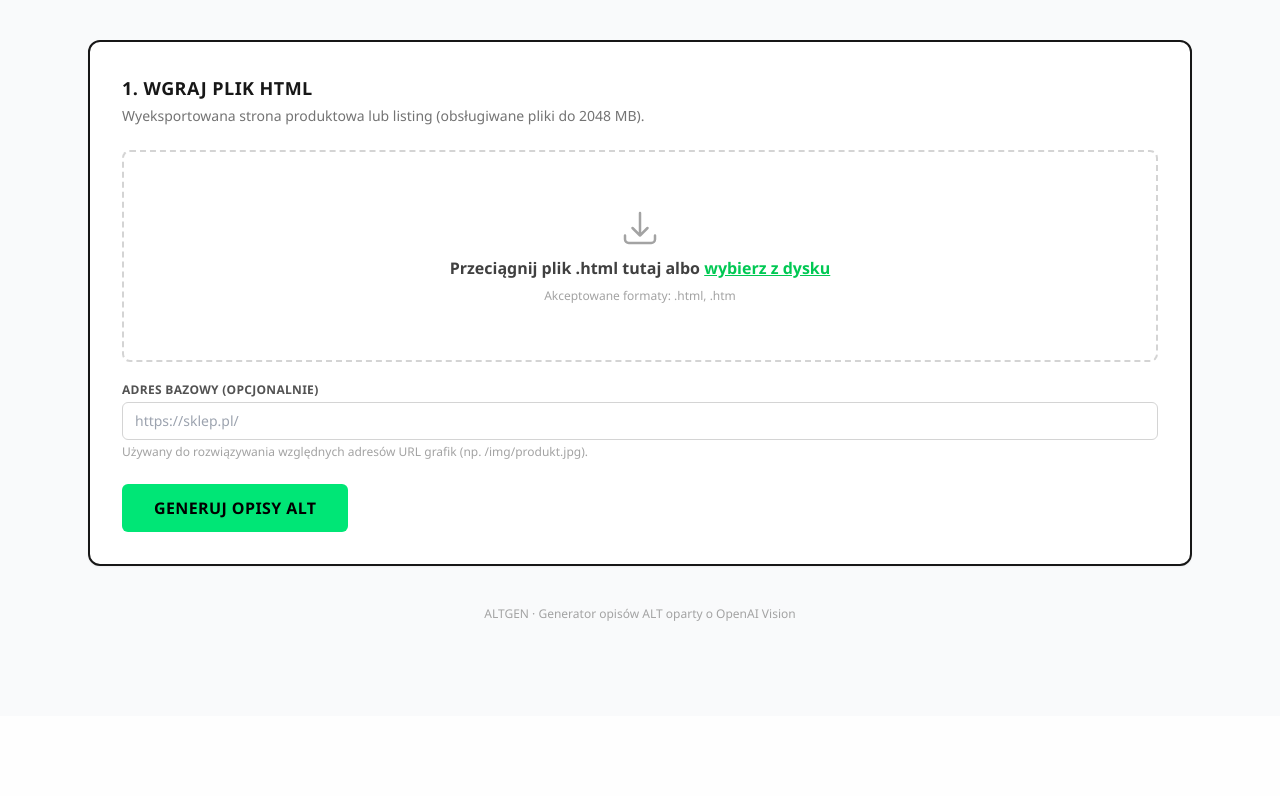
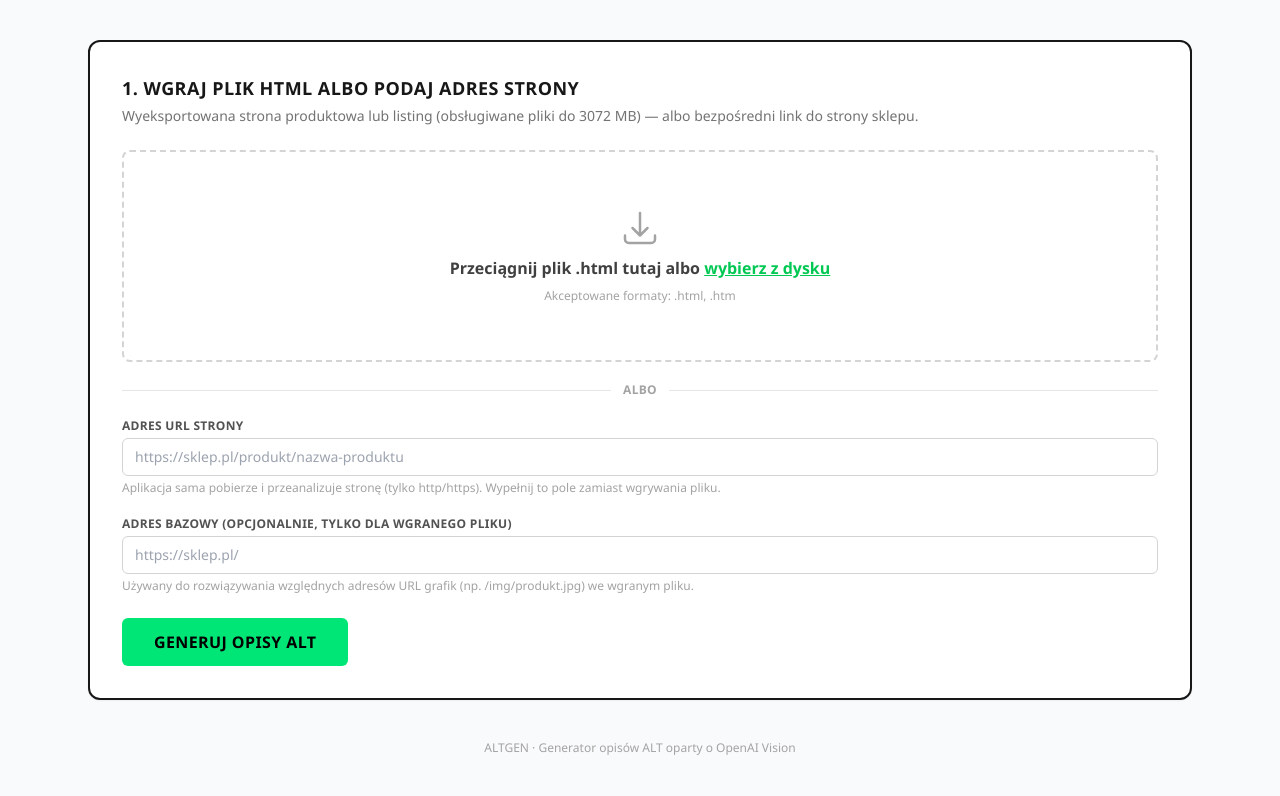
Before and after one commit to DepaMarcin/alt-generator-ecommerce, a Flask app: page / in a window 1280 px wide. Shown: the part 84-880 px from the top of the page. Before the commit the page ends 705 px from the top, so only its background shows below. Run offline with Flask 3, Linux system fonts and the light colour scheme; some libraries are stand-ins or nearby versions.

Commit message:
Aktualizacja i nowe funkcjonalności aplikacji

```diff
--- a/app.py
+++ b/app.py
@@ -24,10 +24,10 @@ load_dotenv()
 
 app = Flask(__name__)
 
-# Upload limits - HTML exports can be large (up to ~2 GB), but Werkzeug always
+# Upload limits - HTML exports can be large (up to ~3 GB), but Werkzeug always
 # spools multipart file parts to a disk-backed temp file, so RAM usage stays low
 # regardless of this cap; it only bounds total request size.
-MAX_CONTENT_LENGTH_MB = 2048
+MAX_CONTENT_LENGTH_MB = 3072
 app.config['MAX_CONTENT_LENGTH'] = MAX_CONTENT_LENGTH_MB * 1024 * 1024
 JOB_MAX_AGE_SECONDS = 3600      # Job retention time in memory (1h)
 MAX_WORKERS = 5                  # Number of parallel connections to OpenAI
@@ -82,7 +82,19 @@ PRODUCT_CONTAINER_RE = re.compile(
 )
 BREADCRUMB_RE = re.compile(r'breadcrumb|okruszk', re.IGNORECASE)
 BRAND_RE = re.compile(r'\b(brand|producer|manufacturer|marka|producent)\b', re.IGNORECASE)
-TITLE_RE = re.compile(r'(product[-_]?(name|title)|nazwa[-_]?produktu)', re.IGNORECASE)
+TITLE_RE = re.compile(
+    r'(product[-_]?(name|title)|nazwa[-_]?produktu|product-info-name)',
+    re.IGNORECASE,
+)
+
+# "Related/upsell/cross-sell" widgets (e.g. "Może Ci się spodobać") on real
+# product pages reuse product-card-like markup for their recommendation tiles -
+# those must never be mistaken for the products actually being alt-tagged.
+EXCLUDED_CONTAINER_RE = re.compile(
+    r'(related|cross-?sell|up-?sell|recommend|carousel|swiper|slider|'
+    r'you-?may-?also-?like|similar[-_]?products?|polecane|podobne)',
+    re.IGNORECASE,
+)
 
 IMG_SRC_ATTR_PRIORITY = ("data-lazy-src", "data-src", "data-original", "src")
 
@@ -171,10 +183,12 @@ def _first_match_text(elem, class_re) -> str:
     return ""
 
 
-def _extract_images(elem, base_url: str) -> list:
+def _extract_images(elem, base_url: str, skip_excluded: bool = False) -> list:
     urls = []
     seen = set()
     for img in elem.iter("img"):
+        if skip_excluded and _has_excluded_ancestor(img):
+            continue
         chosen = None
         for attr in IMG_SRC_ATTR_PRIORITY:
             v = img.get(attr)
@@ -204,6 +218,19 @@ def _looks_like_product_container(elem) -> bool:
     if not PRODUCT_CONTAINER_RE.search(_elem_classes_and_id(elem)):
         return False
     return elem.find(".//img") is not None
+
+
+def _has_excluded_ancestor(elem) -> bool:
+    """True if elem sits inside a related/upsell/cross-sell/carousel widget -
+    those reuse product-card-like markup for recommendation tiles, which are
+    never the actual product(s) being alt-tagged on the page."""
+    parent = elem.getparent()
+    while parent is not None:
+        tag = parent.tag
+        if isinstance(tag, str) and EXCLUDED_CONTAINER_RE.search(_elem_classes_and_id(parent)):
+            return True
+        parent = parent.getparent()
+    return False
 
 
 def _clear_element(elem):
@@ -253,7 +280,7 @@ def _extract_single_product_fallback(file_path: str, base_url: str):
     if root is None:
         return
 
-    images = [u for u in _extract_images(root, base_url) if not is_placeholder_image(u)]
+    images = [u for u in _extract_images(root, base_url, skip_excluded=True) if not is_placeholder_image(u)]
     if not images:
         return
 
@@ -265,7 +292,7 @@ def _extract_single_product_fallback(file_path: str, base_url: str):
     specs_text = _text_of(root)
 
     context = build_product_context(title, brand, breadcrumbs, specs_text)
-    yield {"images": images, "context": context, "label": (title or brand or "Produkt")[:80]}
+    yield {"images": images, "context": context, "label": (title or brand or "Produkt")[:80], "id": uuid.uuid4().hex}
 
 
 def extract_products_from_html(file_path: str, base_url: str = ""):
@@ -299,14 +326,15 @@ def extract_products_from_html(file_path: str, base_url: str = ""):
                     page_breadcrumbs = t
 
         if _looks_like_product_container(elem):
-            images = [u for u in _extract_images(elem, base_url) if not is_placeholder_image(u)]
-            if images:
-                products_found = True
-                title = _first_match_text(elem, TITLE_RE) or page_h1
-                brand = _first_match_text(elem, BRAND_RE)
-                specs_text = _text_of(elem)
-                context = build_product_context(title, brand, page_breadcrumbs, specs_text)
-                yield {"images": images, "context": context, "label": (title or brand or "Produkt")[:80]}
+            if not _has_excluded_ancestor(elem):
+                images = [u for u in _extract_images(elem, base_url) if not is_placeholder_image(u)]
+                if images:
+                    products_found = True
+                    title = _first_match_text(elem, TITLE_RE) or page_h1
+                    brand = _first_match_text(elem, BRAND_RE)
+                    specs_text = _text_of(elem)
+                    context = build_product_context(title, brand, page_breadcrumbs, specs_text)
+                    yield {"images": images, "context": context, "label": (title or brand or "Produkt")[:80], "id": uuid.uuid4().hex}
             _clear_element(elem)
 
     del parse_context
@@ -370,6 +398,14 @@ MAX_URL_IMAGE_BYTES = 25 * 1024 * 1024
 MAX_URL_REDIRECTS = 5
 
 
+def _friendly_name_from_url(url: str) -> str:
+    """Derives a short display filename from a URL's path (falls back to the
+    full URL when the path has no usable basename, e.g. a query-only image
+    endpoint) - used for the "main image name" / image list in the CSV export."""
+    basename = os.path.basename(urlparse(url).path)
+    return basename if basename else url
+
+
 def download_image_from_url(url: str, dest_dir: str) -> str:
     """Downloads an image from a URL into dest_dir. Manually follows redirects
     (re-validating the host on each hop) and enforces scheme/type/size limits."""
@@ -417,6 +453,59 @@ def download_image_from_url(url: str, dest_dir: str) -> str:
             response.close()
 
     raise ValueError("Zbyt wiele przekierowań podczas pobierania obrazu.")
+
+
+PAGE_FETCH_TIMEOUT_SECONDS = 20
+MAX_PAGE_FETCH_BYTES = 50 * 1024 * 1024  # a product/listing page's HTML shouldn't exceed this
+
+
+def download_html_page(url: str, dest_dir: str) -> str:
+    """Fetches a product/listing page's live HTML server-side (SSRF-guarded,
+    manual redirect re-validation - same pattern as download_image_from_url).
+    This is the alternative to uploading a browser-saved .html file: a
+    "Save Complete" export rewrites every <img src> to a local file in its
+    "..._files" folder, discarding the real, downloadable image URLs - fetching
+    the live page keeps those URLs intact."""
+    session = requests.Session()
+    current_url = url
+
+    for _ in range(MAX_URL_REDIRECTS + 1):
+        parsed = urlparse(current_url)
+        if parsed.scheme not in ("http", "https") or not parsed.hostname:
+            raise ValueError("Nieprawidłowy URL (dozwolone są tylko linki http/https).")
+        _check_hostname_is_public(parsed.hostname)
+
+        response = session.get(
+            current_url, stream=True, timeout=PAGE_FETCH_TIMEOUT_SECONDS,
+            headers={"User-Agent": "AltTextGenerator/1.0"}, allow_redirects=False,
+        )
+        try:
+            if response.is_redirect or response.is_permanent_redirect:
+                location = response.headers.get("Location")
+                if not location:
+                    raise ValueError("Serwer zwrócił przekierowanie bez adresu docelowego.")
+                current_url = urljoin(current_url, location)
+                continue
+
+            response.raise_for_status()
+
+            content_type = response.headers.get("Content-Type", "").split(";")[0].strip().lower()
+            if content_type and not (content_type.startswith("text/html") or content_type.startswith("application/xhtml")):
+                raise ValueError(f"Adres nie zwraca strony HTML (Content-Type: {content_type}).")
+
+            dest_path = os.path.join(dest_dir, "source.html")
+            total = 0
+            with open(dest_path, "wb") as f:
+                for chunk in response.iter_content(chunk_size=65536):
+                    total += len(chunk)
+                    if total > MAX_PAGE_FETCH_BYTES:
+                        raise ValueError(f"Strona przekracza limit {MAX_PAGE_FETCH_BYTES // (1024 * 1024)} MB.")
+                    f.write(chunk)
+            return dest_path
+        finally:
+            response.close()
+
+    raise ValueError("Zbyt wiele przekierowań podczas pobierania strony.")
 
 
 # ---------------------------------------------------------------------------
@@ -636,7 +725,7 @@ def background_worker(task_id: str, html_path: str, base_url: str, job_dir: str)
         try:
             for product in extract_products_from_html(html_path, base_url):
                 for image_url in product["images"]:
-                    tasks.append((image_url, product["context"], product["label"]))
+                    tasks.append((image_url, product["context"], product["label"], product["id"]))
                     if len(tasks) >= MAX_IMAGE_TASKS_PER_BATCH:
                         truncated = True
                         break
@@ -674,7 +763,7 @@ def background_worker(task_id: str, html_path: str, base_url: str, job_dir: str)
             if stop_event.is_set():
                 return
 
-            image_url, context, _label = item
+            image_url, context, label, page_id = item
             is_error = False
             error_detail = None
 
@@ -691,6 +780,12 @@ def background_worker(task_id: str, html_path: str, base_url: str, job_dir: str)
                     "skip_reason": None,
                     "image_data": "",
                 }
+
+            # Page/product identity + filename - used to regroup flat results
+            # back into "one row per page" for the CSV export.
+            res["page"] = label
+            res["page_id"] = page_id
+            res["image_name"] = _friendly_name_from_url(image_url)
 
             with JOBS_LOCK:
                 if task_id not in JOBS or stop_event.is_set():
@@ -759,30 +854,55 @@ def home():
 def generate_alt():
     clean_old_jobs()
 
-    if 'html_file' not in request.files or not request.files['html_file'].filename:
-        return jsonify({"error": "Nie przesłano pliku HTML."}), 400
+    html_file = request.files.get('html_file')
+    page_url = (request.form.get('page_url') or "").strip()
+    base_url = (request.form.get('base_url') or "").strip()
 
-    html_file = request.files['html_file']
-    ext = os.path.splitext(html_file.filename)[1].lower()
-    if ext not in (".html", ".htm"):
-        return jsonify({"error": "Akceptowane są wyłącznie pliki .html/.htm."}), 400
+    has_file = bool(html_file and html_file.filename)
 
-    base_url = (request.form.get('base_url') or "").strip()
-    if base_url:
-        parsed_base = urlparse(base_url)
-        if parsed_base.scheme not in ("http", "https") or not parsed_base.hostname:
-            return jsonify({"error": "Nieprawidłowy adres bazowy (base_url)."}), 400
+    if not has_file and not page_url:
+        return jsonify({"error": "Prześlij plik .html/.htm albo podaj adres URL strony (http/https)."}), 400
 
     task_id = str(uuid.uuid4())
     job_dir = os.path.join(TMP_UPLOADS_DIR, task_id)
     os.makedirs(job_dir, exist_ok=True)
-    html_path = os.path.join(job_dir, "source.html")
 
-    try:
-        html_file.save(html_path)
-    except Exception as e:
-        shutil.rmtree(job_dir, ignore_errors=True)
-        return jsonify({"error": f"Błąd zapisu pliku: {str(e)}"}), 400
+    if has_file:
+        ext = os.path.splitext(html_file.filename)[1].lower()
+        if ext not in (".html", ".htm"):
+            shutil.rmtree(job_dir, ignore_errors=True)
+            return jsonify({"error": "Akceptowane są wyłącznie pliki .html/.htm."}), 400
+
+        if base_url:
+            parsed_base = urlparse(base_url)
+            if parsed_base.scheme not in ("http", "https") or not parsed_base.hostname:
+                shutil.rmtree(job_dir, ignore_errors=True)
+                return jsonify({"error": "Nieprawidłowy adres bazowy (base_url)."}), 400
+
+        html_path = os.path.join(job_dir, "source.html")
+        try:
+            html_file.save(html_path)
+        except Exception as e:
+            shutil.rmtree(job_dir, ignore_errors=True)
+            return jsonify({"error": f"Błąd zapisu pliku: {str(e)}"}), 400
+
+        effective_base_url = base_url
+    else:
+        parsed_page = urlparse(page_url)
+        if parsed_page.scheme not in ("http", "https") or not parsed_page.hostname:
+            shutil.rmtree(job_dir, ignore_errors=True)
+            return jsonify({"error": "Nieprawidłowy adres URL strony (dozwolone są tylko linki http/https)."}), 400
+
+        try:
+            html_path = download_html_page(page_url, job_dir)
+        except ValueError as e:
+            shutil.rmtree(job_dir, ignore_errors=True)
+            return jsonify({"error": f"Nie udało się pobrać strony: {str(e)}"}), 400
+        except Exception as e:
+            shutil.rmtree(job_dir, ignore_errors=True)
+            return jsonify({"error": f"Błąd pobierania strony: {str(e)}"}), 400
+
+        effective_base_url = base_url or page_url
 
     with JOBS_LOCK:
         JOBS[task_id] = {
@@ -796,7 +916,7 @@ def generate_alt():
             "created_at": time.time(),
         }
 
-    thread = threading.Thread(target=background_worker, args=(task_id, html_path, base_url, job_dir))
+    thread = threading.Thread(target=background_worker, args=(task_id, html_path, effective_base_url, job_dir))
     thread.daemon = True
     thread.start()
 
--- a/templates/index.html
+++ b/templates/index.html
@@ -37,8 +37,8 @@
 
     <!-- Upload card -->
     <section class="bg-white border-2 border-neutral-900 rounded-xl p-6 sm:p-8 shadow-sm">
-      <h2 class="font-black uppercase text-lg tracking-wide mb-1">1. Wgraj plik HTML</h2>
-      <p class="text-sm text-neutral-500 mb-6">Wyeksportowana strona produktowa lub listing (obsługiwane pliki do {{ max_content_mb }} MB).</p>
+      <h2 class="font-black uppercase text-lg tracking-wide mb-1">1. Wgraj plik HTML albo podaj adres strony</h2>
+      <p class="text-sm text-neutral-500 mb-6">Wyeksportowana strona produktowa lub listing (obsługiwane pliki do {{ max_content_mb }} MB) — albo bezpośredni link do strony sklepu.</p>
 
       <form id="upload-form">
         <label id="dropzone"
@@ -52,13 +52,28 @@
           <input id="html_file" name="html_file" type="file" accept=".html,.htm" class="hidden">
         </label>
 
+        <div class="flex items-center gap-3 my-5">
+          <span class="flex-1 h-px bg-neutral-200"></span>
+          <span class="text-xs font-bold uppercase tracking-wide text-neutral-400">albo</span>
+          <span class="flex-1 h-px bg-neutral-200"></span>
+        </div>
+
+        <div>
+          <label for="page_url" class="block text-xs font-bold uppercase tracking-wide text-neutral-600 mb-1">
+            Adres URL strony
+          </label>
+          <input id="page_url" name="page_url" type="text" placeholder="https://sklep.pl/produkt/nazwa-produktu"
+                 class="w-full border border-neutral-300 rounded-md px-3 py-2 text-sm focus:outline-none focus:border-[#00E676] focus:ring-2 focus:ring-emerald-100">
+          <p class="text-xs text-neutral-400 mt-1">Aplikacja sama pobierze i przeanalizuje stronę (tylko http/https). Wypełnij to pole zamiast wgrywania pliku.</p>
+        </div>
+
         <div class="mt-5">
           <label for="base_url" class="block text-xs font-bold uppercase tracking-wide text-neutral-600 mb-1">
-            Adres bazowy (opcjonalnie)
+            Adres bazowy (opcjonalnie, tylko dla wgranego pliku)
           </label>
           <input id="base_url" name="base_url" type="text" placeholder="https://sklep.pl/"
                  class="w-full border border-neutral-300 rounded-md px-3 py-2 text-sm focus:outline-none focus:border-[#00E676] focus:ring-2 focus:ring-emerald-100">
-          <p class="text-xs text-neutral-400 mt-1">Używany do rozwiązywania względnych adresów URL grafik (np. /img/produkt.jpg).</p>
+          <p class="text-xs text-neutral-400 mt-1">Używany do rozwiązywania względnych adresów URL grafik (np. /img/produkt.jpg) we wgranym pliku.</p>
         </div>
 
         <button id="submit-btn" type="submit"
@@ -121,6 +136,7 @@
   const dropzoneText = document.getElementById('dropzone-text');
   const fileInput = document.getElementById('html_file');
   const baseUrlInput = document.getElementById('base_url');
+  const pageUrlInput = document.getElementById('page_url');
   const form = document.getElementById('upload-form');
   const submitBtn = document.getElementById('submit-btn');
   const errorBanner = document.getElementById('error-banner');
@@ -164,11 +180,27 @@
     dropzone.classList.remove('drop-active');
     if (e.dataTransfer.files.length) {
       fileInput.files = e.dataTransfer.files;
+      pageUrlInput.value = '';
       updateDropzoneLabel();
     }
   });
 
-  fileInput.addEventListener('change', updateDropzoneLabel);
+  fileInput.addEventListener('change', () => {
+    if (fileInput.files.length) {
+      pageUrlInput.value = '';
+    }
+    updateDropzoneLabel();
+  });
+
+  // The two inputs are mutually exclusive - typing a URL clears any previously
+  // selected file (which a browser keeps around across submits), so the app
+  // never silently reuses a stale file instead of the URL the user just typed.
+  pageUrlInput.addEventListener('input', () => {
+    if (pageUrlInput.value.trim() && fileInput.files.length) {
+      fileInput.value = '';
+      updateDropzoneLabel();
+    }
+  });
 
   function updateDropzoneLabel() {
     if (fileInput.files.length) {
@@ -191,20 +223,32 @@
     e.preventDefault();
     clearError();
 
-    if (!fileInput.files.length) {
-      showError('Wybierz plik .html przed wysłaniem.');
+    const hasFile = fileInput.files.length > 0;
+    const pageUrl = pageUrlInput.value.trim();
+
+    if (!hasFile && !pageUrl) {
+      showError('Wybierz plik .html albo podaj adres URL strony przed wysłaniem.');
+      return;
+    }
+
+    if (!hasFile && !/^https?:\/\//i.test(pageUrl)) {
+      showError('Adres URL strony musi zaczynać się od http:// lub https://.');
       return;
     }
 
     resetUI();
     submitBtn.disabled = true;
     progressSection.classList.remove('hidden');
-    progressStatus.textContent = 'Wysyłanie pliku...';
+    progressStatus.textContent = hasFile ? 'Wysyłanie pliku...' : 'Pobieranie strony...';
 
     const formData = new FormData();
-    formData.append('html_file', fileInput.files[0]);
-    if (baseUrlInput.value.trim()) {
-      formData.append('base_url', baseUrlInput.value.trim());
+    if (hasFile) {
+      formData.append('html_file', fileInput.files[0]);
+      if (baseUrlInput.value.trim()) {
+        formData.append('base_url', baseUrlInput.value.trim());
+      }
+    } else {
+      formData.append('page_url', pageUrl);
     }
 
     try {
@@ -343,10 +387,31 @@
   exportBtn.addEventListener('click', () => {
     if (!currentResults.length) return;
 
-    const rows = [['URL Obrazka', 'Kontekst Produktu', 'Wygenerowany ALT']];
+    // Regroup the flat per-image results back into one row per page/product,
+    // preserving the order in which each page's images were first seen.
+    const groups = [];
+    const groupsByKey = new Map();
+
     currentResults.forEach(r => {
-      const alt = r.skipped ? (r.skip_reason || '') : (r.alt || '');
-      rows.push([r.image_url || '', r.context || '', alt]);
+      const key = r.page_id || r.page || 'produkt';
+      let group = groupsByKey.get(key);
+      if (!group) {
+        group = { page: r.page || '', images: [], alts: [] };
+        groupsByKey.set(key, group);
+        groups.push(group);
+      }
+      group.images.push(r.image_name || r.image_url || '');
+      group.alts.push(r.skipped ? (r.skip_reason || 'Pominięto') : (r.alt || ''));
+    });
+
+    const rows = [['Strona', 'Nazwa grafiki głównej', 'Grafiki na stronie', 'Atrybuty ALT']];
+    groups.forEach(g => {
+      rows.push([
+        g.page,
+        g.images[0] || '',
+        g.images.join(', '),
+        g.alts.join(', '),
+      ]);
     });
 
     const csvBody = rows
```
